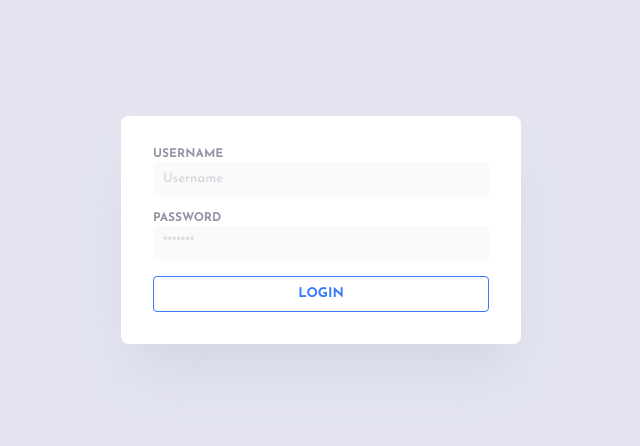
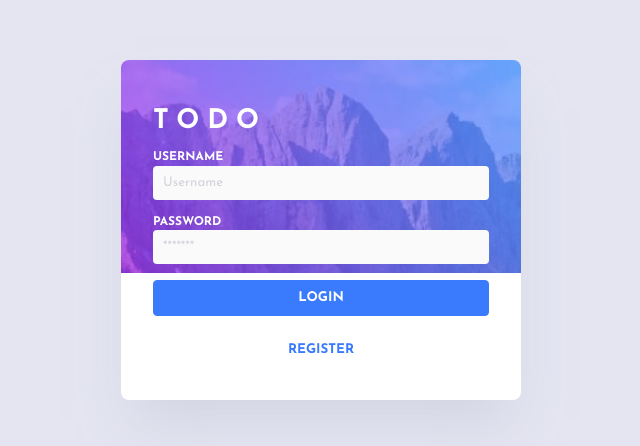
Before and after one commit to FocusCookie/fm-todo-app-react-api, a React (Create React App) app: page / in a window 1280 px wide. Shown: the part 170-616 px from the top of the page, without its empty margins (319-959 px from the left). Built offline with nearby package versions, Linux system fonts and the light colour scheme.

Commit message:
Finsihed register and refactored the displayTasks into a function, some small css restyling.

```diff
--- a/src/App.js
+++ b/src/App.js
@@ -10,8 +10,6 @@ import sunIconPath from "./images/icon-sun.svg";
 import { useEffect, useState } from "react";
 
 import * as api from "./services/api.service";
-
-//TODO: Add registration
 
 function App() {
   //TODO: refactor into [darkMode, setDarkMode]
@@ -46,9 +44,20 @@ function App() {
     }
   }, [loggedIn]);
 
+  function tasksByFilter(tasks, filter) {
+    let newDisplayed;
+    if (filter === "all") newDisplayed = tasks.slice();
+
+    if (filter === "active") newDisplayed = tasks.filter((t) => !t.completed);
+
+    if (filter === "completed") newDisplayed = tasks.filter((t) => t.completed);
+
+    return newDisplayed;
+  }
+
   return (
     <div
-      className={`App bg-picture ${
+      className={`app bg-picture ${
         state.darkMode ? "bg-picture-dark" : "bg-picture-light"
       } ${state.darkMode ? "dark-theme" : ""}`}
     >
@@ -139,14 +148,7 @@ function App() {
                   newTasks[indexOfUpdatedTask] = updatedTask;
                   setTasks(newTasks);
 
-                  let newDisplayed;
-                  if (filter === "all") newDisplayed = newTasks.slice();
-                  if (filter === "active")
-                    newDisplayed = newTasks.filter((t) => !t.completed);
-                  if (filter === "completed")
-                    newDisplayed = newTasks.filter((t) => t.completed);
-
-                  setDisplayed(newDisplayed);
+                  setDisplayed(tasksByFilter(newTasks, filter));
 
                   setOngoingAction(false);
                 });
@@ -159,14 +161,7 @@ function App() {
                   const newTasks = tasks.filter((t) => t._id !== id);
                   setTasks(newTasks);
 
-                  let newDisplayed;
-                  if (filter === "all") newDisplayed = newTasks.slice();
-                  if (filter === "active")
-                    newDisplayed = newTasks.filter((t) => !t.completed);
-                  if (filter === "completed")
-                    newDisplayed = newTasks.filter((t) => t.completed);
-
-                  setDisplayed(newDisplayed);
+                  setDisplayed(tasksByFilter(newTasks, filter));
 
                   setOngoingAction(false);
                 });
@@ -189,14 +184,7 @@ function App() {
                     newTasks[indexOfUpdatedTask] = updatedTask;
                     setTasks(newTasks);
 
-                    let newDisplayed;
-                    if (filter === "all") newDisplayed = newTasks.slice();
-                    if (filter === "active")
-                      newDisplayed = newTasks.filter((t) => !t.completed);
-                    if (filter === "completed")
-                      newDisplayed = newTasks.filter((t) => t.completed);
-
-                    setDisplayed(newDisplayed);
+                    setDisplayed(tasksByFilter(newTasks, filter));
 
                     setOngoingAction(false);
                   });
@@ -210,14 +198,8 @@ function App() {
                 activeFilter={filter}
                 onSetFilter={(newFilter) => {
                   setFilter(newFilter);
-                  let newTasks;
-                  if (newFilter === "all") newTasks = tasks.slice();
-                  if (newFilter === "active")
-                    newTasks = tasks.filter((t) => !t.completed);
-                  if (newFilter === "completed")
-                    newTasks = tasks.filter((t) => t.completed);
 
-                  setDisplayed(newTasks);
+                  setDisplayed(tasksByFilter(tasks, newFilter));
                 }}
                 onClearCompleted={async () => {
                   if (!ongoingAction) {
@@ -231,20 +213,7 @@ function App() {
 
                     Promise.all(clearPromises).then(() => {
                       setTasks(unclearedTasks);
-
-                      let newDisplayed;
-                      if (filter === "all")
-                        newDisplayed = unclearedTasks.slice();
-                      if (filter === "active")
-                        newDisplayed = unclearedTasks.filter(
-                          (t) => !t.completed
-                        );
-                      if (filter === "completed")
-                        newDisplayed = unclearedTasks.filter(
-                          (t) => t.completed
-                        );
-
-                      setDisplayed(newDisplayed);
+                      setDisplayed(tasksByFilter(unclearedTasks, filter));
                       setOngoingAction(false);
                     });
                   }
@@ -278,6 +247,23 @@ function App() {
         <Login
           loading={loadingLogin}
           errorMsg={loginError}
+          onRegister={(email, password) => {
+            setLoginError("");
+            setLoadgingLogin(true);
+
+            api
+              .register(email, password)
+              .then((user) => {
+                localStorage.setItem("token", user.token);
+                setLoadgingLogin(false);
+                setLoggedIn(true);
+              })
+              .catch((err) => {
+                setLoadgingLogin(false);
+                setLoginError(err.message);
+                console.log(err);
+              });
+          }}
           onLogin={(email, password) => {
             setLoginError("");
             setLoadgingLogin(true);
@@ -291,7 +277,7 @@ function App() {
               })
               .catch((err) => {
                 setLoadgingLogin(false);
-                setLoginError("Unable to login");
+                setLoginError("Unable to login.");
                 console.log(err);
               });
           }}
--- a/src/components/AddTaskBar/addTaskBar.css
+++ b/src/components/AddTaskBar/addTaskBar.css
@@ -36,14 +36,13 @@
 
 .addbar-adtbtn {
   font-size: 0.75rem;
-
   border-radius: calc(var(--circle-mobile) / 2);
   border: 1px solid var(--clr-primary);
   background: transparent;
   color: var(--clr-primary);
   font-weight: 900;
   height: var(--circle-mobile);
-  padding: 0 0.5rem 0.1rem 0.5rem;
+  padding-top: 0.21875rem;
   text-transform: uppercase;
 }
 .addbar-adtbtn:hover {
--- a/src/components/Login/Login.jsx
+++ b/src/components/Login/Login.jsx
@@ -24,7 +24,7 @@ function showErrorMsg(msg) {
   );
 }
 
-export const Login = ({ onLogin, errorMsg, loading, ...props }) => {
+export const Login = ({ onLogin, onRegister, errorMsg, loading, ...props }) => {
   const [username, setUsername] = useState("");
   const [password, setPassword] = useState("");
   const [error, setError] = useState("");
@@ -33,9 +33,28 @@ export const Login = ({ onLogin, errorMsg, loading, ...props }) => {
     setError(errorMsg);
   }, [errorMsg]);
 
+  function checkForErrors(username, password) {
+    setError("");
+
+    if (!usernameIsValid(username))
+      setError(
+        "The name must contain only alphabetical letters and must have a minumum length of 3 characters."
+      );
+
+    if (!passwordIsValid(password))
+      setError("The password must have a minimum length of 7 characters.");
+
+    if (!usernameIsValid(username) && !passwordIsValid(password)) {
+      setError(
+        "The name must contain only alphabetical letters, must have a minumum length of 3 characters and the password must have a minimum length of 7 characters."
+      );
+    }
+  }
+
   return (
     <div id="login" {...props}>
       <div className="login-card">
+        <h1 className="text--title">TODO</h1>
         <label htmlFor="login-name" className="login-input">
           Username
           <input
@@ -64,27 +83,12 @@ export const Login = ({ onLogin, errorMsg, loading, ...props }) => {
             }}
           />
         </label>
+
         <button
           disabled={loading}
           className={`login-btn ${loading ? "loading" : ""}`}
           onClick={() => {
-            setError("");
-
-            if (!usernameIsValid(username))
-              setError(
-                "The name must contain only alphabetical letters and must have a minumum length of 3 characters."
-              );
-
-            if (!passwordIsValid(password))
-              setError(
-                "The password must have a minimum length of 7 characters."
-              );
-
-            if (!usernameIsValid(username) && !passwordIsValid(password)) {
-              setError(
-                "The name must contain only alphabetical letters, must have a minumum length of 3 characters and the password must have a minimum length of 7 characters."
-              );
-            }
+            checkForErrors(username, password);
 
             if (usernameIsValid(username) && passwordIsValid(password)) {
               onLogin(`${username}.testing@testing.com`, password);
@@ -94,6 +98,20 @@ export const Login = ({ onLogin, errorMsg, loading, ...props }) => {
           Login
         </button>
 
+        <button
+          disabled={loading}
+          className={`register-btn ${loading ? "loading" : ""}`}
+          onClick={() => {
+            checkForErrors(username, password);
+
+            if (usernameIsValid(username) && passwordIsValid(password)) {
+              onRegister(`${username}.testing@testing.com`, password);
+            }
+          }}
+        >
+          Register
+        </button>
+
         {showErrorMsg(error)}
       </div>
     </div>
@@ -101,8 +119,10 @@ export const Login = ({ onLogin, errorMsg, loading, ...props }) => {
 };
 
 Login.propTypes = {
-  // Handler when username is valid and the password is provided
+  // Handler when username is valid and the password is provided and wants to login
   onLogin: PropTypes.func,
+  // Handler when username is valid and the password is provided and wants to register
+  onRegister: PropTypes.func,
   // error msg to dispay
   errorMsg: PropTypes.string,
   // Loader to Disable inputs and button
@@ -111,6 +131,7 @@ Login.propTypes = {
 
 Login.defaultProps = {
   onLogin: undefined,
+  onRegister: undefined,
   loading: false,
   errorMsg: "",
 };
--- a/src/components/Login/login.css
+++ b/src/components/Login/login.css
@@ -20,7 +20,10 @@
 
 .login-card {
   background: var(--clr-white);
-  padding: 2rem;
+  background-image: url("../../images/bg-mobile-light.jpg");
+  background-size: contain;
+  background-repeat: no-repeat;
+  padding: 3rem 2rem 2rem 2rem;
   border-radius: 0.5rem;
   display: flex;
   flex-direction: column;
@@ -32,7 +35,7 @@
 
 .login-input {
   display: flex;
-  color: var(--clr-dark-grayish-blue);
+  color: var(--clr-white);
   flex-direction: column;
   font-size: 0.75rem;
   text-transform: uppercase;
@@ -57,17 +60,30 @@
 
 .login-btn {
   border-radius: 0.25rem;
+  color: var(--clr-white);
+  border: none;
+  line-height: 2rem;
+  font-weight: 900;
+  text-transform: uppercase;
+  background: var(--clr-primary);
+  border: 1px solid var(--clr-primary);
+}
+.login-btn:hover {
+  background: var(--clr-primary-light);
+}
+
+.register-btn {
+  border-radius: 0.25rem;
   color: var(--clr-primary);
   border: none;
   line-height: 2rem;
   font-weight: 900;
   text-transform: uppercase;
   background: var(--clr-white);
+  border: 1px solid var(--clr-white);
+}
+.register-btn:hover {
   border: 1px solid var(--clr-primary);
-}
-.login-btn:hover {
-  color: var(--clr-white);
-  background: var(--clr-primary);
 }
 
 .error {
--- a/src/services/api.service.js
+++ b/src/services/api.service.js
@@ -11,28 +11,18 @@ function setAuthHeader() {
   }
 }
 
-const register = async function (username, password) {
+const register = async function (email, password) {
   try {
-    const isValidUsername = new RegExp(/^[A-Za-z]+$/);
-
-    if (!isValidUsername.test(username))
-      throw new Error(
-        "Invalid Username, only characters are allowed. No spaces, dots, ..."
-      );
-
-    if (password.length < 7)
-      throw new Error("Password length needs to be 7 chars minimum");
-
     const user = {
-      email: `${username}.testing@testing.com`,
+      email: email,
       password: password,
-      name: username,
+      name: email.split(".")[0],
       age: 21,
     };
 
     const createdUser = await api.post("user/register", user);
 
-    return createdUser;
+    return createdUser.data;
   } catch (error) {
     throw new Error(error.response.data);
   }
--- a/src/styles/app.css
+++ b/src/styles/app.css
@@ -5,18 +5,20 @@
   --bg-picture-desktop: "../images/bg-desktop-dark.jpg";
 }
 
-.App {
-  width: 100%;
+.app {
+  width: 100vw;
+  height: 100vh;
   display: flex;
   flex-direction: column;
   justify-content: flex-start;
   align-items: center;
-  padding: 3rem 1.5rem;
+  padding: 0 1.5rem;
   background: var(--clr-white);
 }
 
 .content-wrapper {
   width: 100%;
+  padding-top: 3.5rem;
 }
 
 header {
@@ -127,7 +129,7 @@ header {
   }
 }
 
-@media only screen and (min-width: 700px) {
+@media only screen and (min-width: 640px) {
   .bg-picture-light {
     background-image: url("../images/bg-desktop-light.jpg");
   }
--- a/src/styles/components.css
+++ b/src/styles/components.css
@@ -1,5 +1,6 @@
 :root {
   --clr-primary: hsl(220, 98%, 61%);
+  --clr-primary-light: hsl(220, 98%, 71%);
   --clr-accent: hsl(280, 87%, 65%);
   --gradient: linear-gradient(
     to bottom,
--- a/src/styles/index.css
+++ b/src/styles/index.css
@@ -4,7 +4,3 @@
   align-content: center;
   height: 100%;
 }
-/* This is necessary becaue the initial hmtl was not setup with margin:0 padding:0 */
-.addbar-adtbtn {
-  padding: 0.1rem 0.5rem;
-}
```
Also changed, not shown: src/components/Task/task.css (+8 -4 lines).
